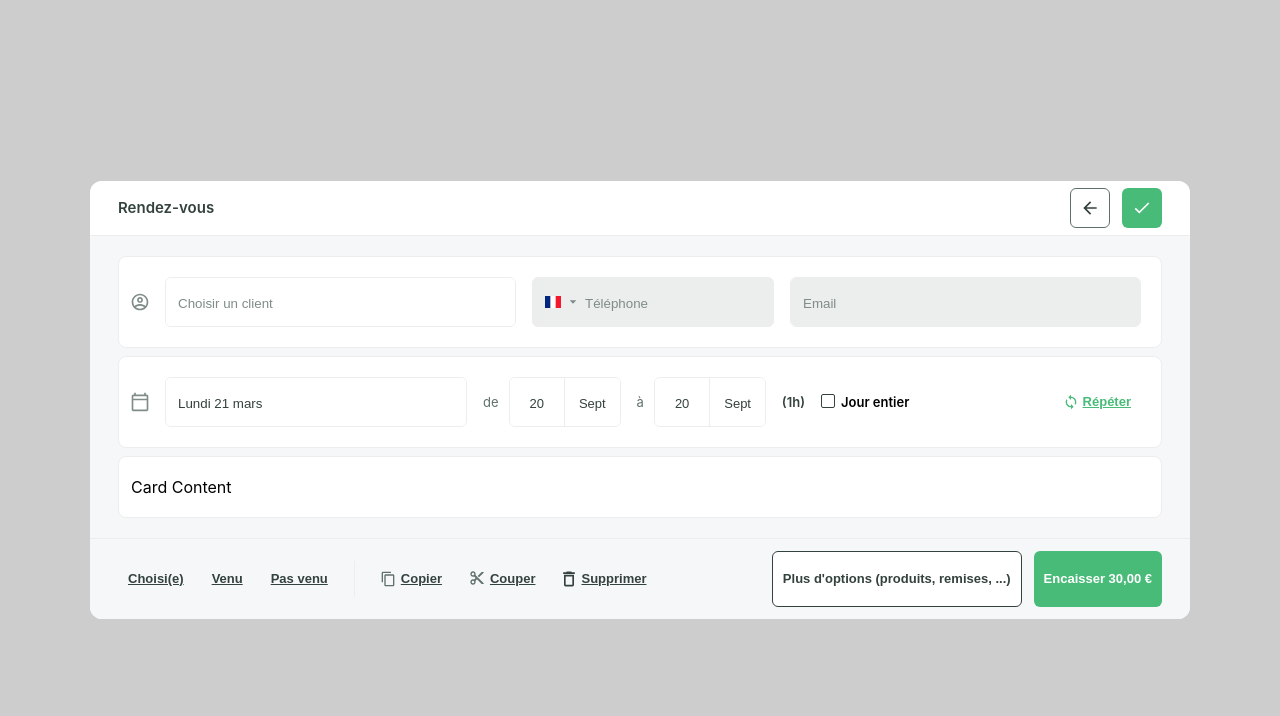
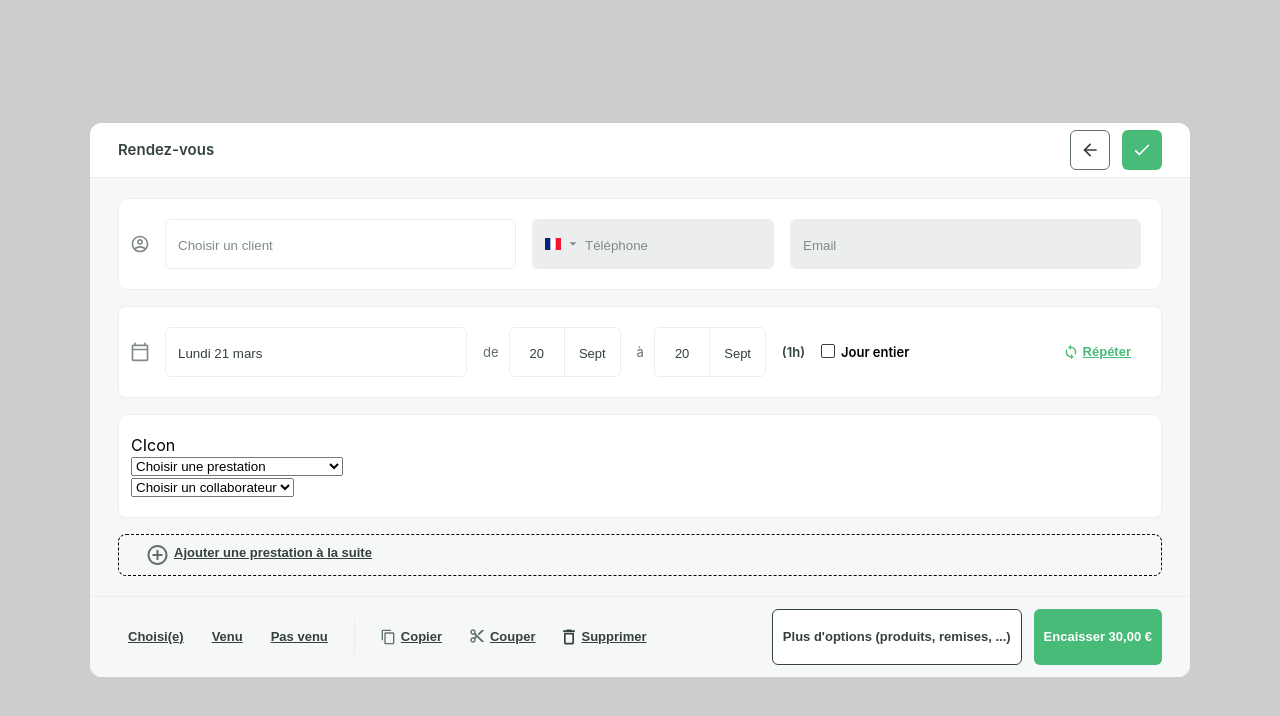
Before and after one commit to kiki-le-singe/rendez-vous-web, a React (Create React App) app: page / in a window 1280 px wide. Shown: the top 716 px of the page. Built offline with nearby package versions, Linux system fonts and the light colour scheme.

Commit message:
implement services features

```diff
--- a/src/App.scss
+++ b/src/App.scss
@@ -16,6 +16,6 @@
     display: flex;
     flex-direction: column;
     padding: 20px 28px;
-    gap: 8px;
+    gap: 16px;
   }
 }
--- a/src/App.tsx
+++ b/src/App.tsx
@@ -2,9 +2,9 @@ import React from "react";
 import "./App.scss";
 import Header from "./components/Header";
 import Footer from "./components/Footer";
-import Card from "./components/Card";
 import ClientContainer from "./components/ClientContainer";
 import CalendardContainer from "./components/CalendardContainer";
+import ServicesContainer from "./components/ServicesContainer";
 
 function App() {
   return (
@@ -14,12 +14,8 @@ function App() {
 
         <div className="View-content">
           <ClientContainer />
-
           <CalendardContainer />
-
-          <Card>
-            <p>Card Content</p>
-          </Card>
+          <ServicesContainer />
         </div>
 
         <Footer />
--- /dev/null
+++ b/src/components/Select/index.tsx
@@ -0,0 +1,52 @@
+import React, { ChangeEvent } from "react";
+import { SelectProps, ThemeSelect } from "./types";
+
+export default function Select({
+  placeholder,
+  selectLabel,
+  values = [],
+  theme = ThemeSelect.BLUE,
+  isReset = false,
+  onResetSelect,
+  onSelectOption,
+}: SelectProps) {
+  const [selectedOption, setSelectedOption] = React.useState("");
+
+  const handleOptionChange = (e: ChangeEvent<HTMLSelectElement>) => {
+    const value = e.target.value;
+
+    setSelectedOption(value);
+    onSelectOption(Number(value));
+  };
+
+  function handleClosePress(item: string) {
+    setSelectedOption(item);
+    onResetSelect(false);
+  }
+
+  function renderOptions(item: string, index: number) {
+    return (
+      <option key={`Option_${index}`} value={index}>
+        {item}
+      </option>
+    );
+  }
+
+  React.useEffect(() => {
+    if (selectedOption && isReset) {
+      handleClosePress("");
+    }
+  }, [selectedOption, isReset]);
+
+  return (
+    <div className="custom-select">
+      <select
+        className="Select"
+        value={selectedOption}
+        onChange={handleOptionChange}
+      >
+        {values.map(renderOptions)}
+      </select>
+    </div>
+  );
+}
--- /dev/null
+++ b/src/components/Select/styles.scss
@@ -0,0 +1,4 @@
+@use "../../styles/colors.scss";
+
+.Select {
+}
--- /dev/null
+++ b/src/components/Select/types.ts
@@ -0,0 +1,15 @@
+export enum ThemeSelect {
+  BLUE = "blue",
+  GREEN = "green",
+}
+export type SelectedOption = string | number;
+
+export type SelectProps = {
+  placeholder: string;
+  selectLabel: string;
+  values: string[];
+  theme?: ThemeSelect;
+  isReset?: boolean;
+  onResetSelect: (isReset: boolean) => void;
+  onSelectOption: (value: number) => void;
+};
--- /dev/null
+++ b/src/components/ServicesContainer/components/Service/index.tsx
@@ -0,0 +1,92 @@
+import React from "react";
+
+import { ServiceProps } from "./types";
+import Select from "../../../Select";
+import { ThemeSelect } from "../../../Select/types";
+import IconButton from "../../../IconButton";
+import binIcon from "../../../../assets/svg/bin.svg";
+
+const dataServices = [
+  "Choisir une prestation",
+  "Coupe homme (cheveux courts)",
+  "Coloration",
+  "Coupe barbe",
+  "Coupe femme (cheveux courts)",
+  "Shampoing",
+  "Massage",
+];
+const dataCollaborators = [
+  "Choisir un collaborateur",
+  "Ponnappa",
+  "John",
+  "Hayman",
+  "Salome",
+  "Daly",
+  "Natalie",
+];
+
+const Service = ({ index, servicesLength, removeService }: ServiceProps) => {
+  const [isReset, setIsReset] = React.useState(false);
+  const [selectedOption, setSelectedOption] = React.useState(0);
+
+  React.useEffect(() => {
+    console.log("selectedOption", selectedOption);
+  }, [selectedOption]);
+
+  function handleResetSelect(isReset: boolean) {
+    setIsReset(isReset);
+  }
+
+  function handleCleanService() {
+    if (servicesLength > 1) {
+      removeService(index);
+    } else {
+      handleResetSelect(true);
+    }
+    setSelectedOption(0);
+  }
+
+  function handleSelectOption(value: number) {
+    setSelectedOption(value);
+  }
+
+  function renderRightElements() {
+    if (selectedOption === 0 && servicesLength === 1) {
+      return null;
+    }
+
+    if (selectedOption !== 0 || servicesLength > 1) {
+      return <IconButton onClick={handleCleanService} icon={binIcon} />;
+    }
+  }
+
+  return (
+    <div className="Service">
+      <div>CIcon</div>
+
+      <div className="selects">
+        <Select
+          values={dataServices}
+          selectLabel="Prestation"
+          placeholder="Choisir une prestation"
+          theme={ThemeSelect.GREEN}
+          isReset={isReset}
+          onResetSelect={handleResetSelect}
+          onSelectOption={handleSelectOption}
+        />
+        <Select
+          values={dataCollaborators}
+          selectLabel="Avec"
+          placeholder="Choisir un collaborateur"
+          isReset={isReset}
+          onResetSelect={handleResetSelect}
+          onSelectOption={handleSelectOption}
+        />
+      </div>
+
+      {renderRightElements()}
+    </div>
+  );
+};
+
+export default React.memo(Service);
--- /dev/null
+++ b/src/components/ServicesContainer/components/Service/styles.scss
@@ -0,0 +1,12 @@
+@use "../../../../styles/colors.scss";
+
+.Service {
+  gap: 12;
+  flex-direction: row;
+  justify-content: center;
+
+  .selects {
+    gap: 16px;
+    padding-top: 48px;
+  }
+}
--- /dev/null
+++ b/src/components/ServicesContainer/components/Service/types.ts
@@ -0,0 +1,5 @@
+export type ServiceProps = {
+  index: number;
+  servicesLength: number;
+  removeService: (indexToRemove: number) => void;
+};
--- /dev/null
+++ b/src/components/ServicesContainer/index.tsx
@@ -0,0 +1,52 @@
+import React from "react";
+import Card from "../Card";
+import plusIcon from "../../assets/svg/plus.svg";
+import ButtonLink from "../ButtonLink";
+import Service from "./components/Service";
+import "./styles.scss";
+
+const ServicesContainer = () => {
+  const [services, setServices] = React.useState([Date.now()]);
+
+  const servicesLength = services.length;
+
+  function handleAddServices() {
+    setServices([...services, Date.now()]);
+  }
+
+  function handleRemoveService(indexToRemove: number) {
+    if (servicesLength > 1) {
+      const newArray = [...services];
+      newArray.splice(indexToRemove, 1);
+      setServices(newArray);
+    }
+  }
+
+  function renderServices() {
+    return services.map((service, index) => (
+      <Card key={`ServiceContainer_${service}`}>
+        <Service
+          index={index}
+          servicesLength={servicesLength}
+          removeService={handleRemoveService}
+        />
+      </Card>
+    ));
+  }
+
+  return (
+    <div className="Services">
+      {renderServices()}
+
+      <div className="add-service-container">
+        <ButtonLink
+          onClick={handleAddServices}
+          text="Ajouter une prestation à la suite"
+          icon={plusIcon}
+        />
+      </div>
+    </div>
+  );
+};
+
+export default React.memo(ServicesContainer);
--- /dev/null
+++ b/src/components/ServicesContainer/styles.scss
@@ -0,0 +1,24 @@
+@use "../../styles/colors.scss";
+
+.Services {
+  display: flex;
+  flex-direction: column;
+  gap: 16px;
+
+  .add-service-container {
+    gap: 10px;
+    flex-direction: row;
+    border-width: 1px;
+    border-radius: 8px;
+    justify-content: center;
+    align-items: center;
+    padding: 0 18px;
+    border-style: dashed;
+  }
+
+  .add-text {
+    color: colors.$border-color-dark;
+    font-weight: 600;
+    font-size: 13px;
+  }
+}
```
